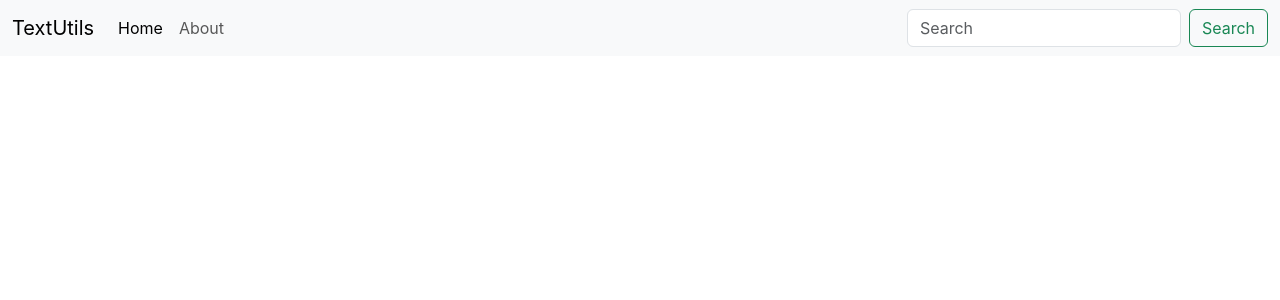
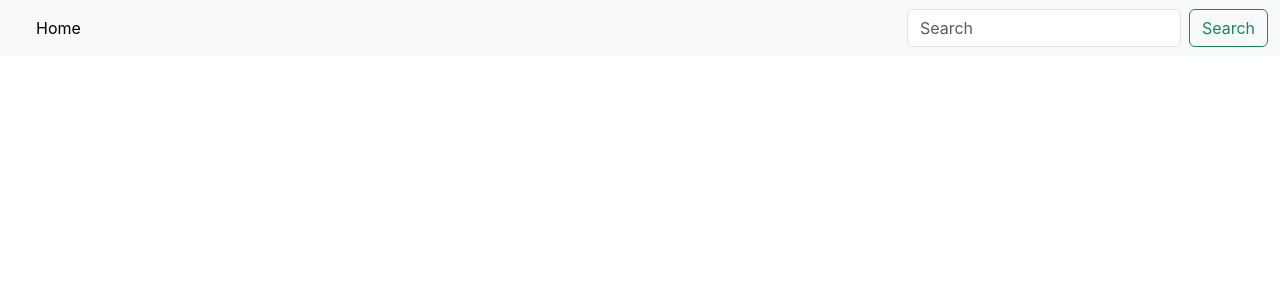
Before and after one commit to Mohammed-Nur-030/my-app, a React (Create React App) app: page / in a window 1280 px wide. Shown: the top 300 px of the page. Built offline with nearby package versions, Linux system fonts and the light colour scheme.

Commit message:
End of video6

```diff
--- /dev/null
+++ b/module2.mjs
@@ -0,0 +1,6 @@
+// import ui from './module1.mjs';
+import anyRandomName , {a,c,d} from './module1.mjs';
+console.log(anyRandomName);
+console.log(a);
+console.log(c);
+console.log(d);
--- a/src/App.js
+++ b/src/App.js
@@ -1,5 +1,8 @@
 import logo from './logo.svg';
 import './App.css';
+import Navbar from './components/Navbar';
+
+
 
 
 // let name= "Mohammed Nur ;)";
@@ -26,30 +29,13 @@
 
 
      <>
-     <nav className="navbar navbar-expand-lg bg-body-tertiary">
-  <div className="container-fluid">
-    <a className="navbar-brand"  href="/">TextUtils</a >
-    <button className="navbar-toggler" type="button" data-bs-toggle="collapse" data-bs-target="#navbarSupportedContent" aria-controls="navbarSupportedContent" aria-expanded="false" aria-label="Toggle navigation">
-      <span className="navbar-toggler-icon"></span >
-    </button>
-    <div className="collapse navbar-collapse" id="navbarSupportedContent">
-      <ul className="navbar-nav me-auto mb-2 mb-lg-0">
-        <li className="nav-item">
-          <a className="nav-link active" aria-current="page"  href="/">Home</a>
-        </li>
-        <li className="nav-item">
-          <a className="nav-link"  href="/">About</a >
-        </li>
+      {/* <Navbar  title="This title is added through props"  aboutText="AboutTExt using props"   /> */}
 
-      </ul>
-      <form className="d-flex" role="search">
-        <input className="form-control me-2" type="search" placeholder="Search" aria-label="Search"/>
-        <button className="btn btn-outline-success" type="submit">Search</button>
-      </form>
-    </div>
-  </div>
-</nav>
 
+      {/* default props */}
+      {/* <Navbar   /> */}
+
+      <Navbar/>
 
 
      </>
--- /dev/null
+++ b/src/components/Navbar.js
@@ -0,0 +1,43 @@
+import React from 'react'
+import PropTypes from 'prop-types'
+
+
+export default function Navbar(props) {
+  return (
+    <nav className="navbar navbar-expand-lg bg-body-tertiary">
+    <div className="container-fluid">
+      <a className="navbar-brand"  href="/">{props.title}</a >
+      <button className="navbar-toggler" type="button" data-bs-toggle="collapse" data-bs-target="#navbarSupportedContent" aria-controls="navbarSupportedContent" aria-expanded="false" aria-label="Toggle navigation">
+        <span className="navbar-toggler-icon"></span >
+      </button>
+      <div className="collapse navbar-collapse" id="navbarSupportedContent">
+        <ul className="navbar-nav me-auto mb-2 mb-lg-0">
+          <li className="nav-item">
+            <a className="nav-link active" aria-current="page"  href="/">Home</a>
+          </li>
+          <li className="nav-item">
+            <a className="nav-link"  href="/">{props.aboutText}</a >
+          </li>
+
+        </ul>
+        <form className="d-flex" role="search">
+          <input className="form-control me-2" type="search" placeholder="Search" aria-label="Search"/>
+          <button className="btn btn-outline-success" type="submit">Search</button>
+        </form>
+      </div>
+    </div>
+  </nav>
+  )
+}
+
+Navbar.propTypes ={title:PropTypes.string,
+                    aboutText:PropTypes.string
+                }
+
+Navbar.propTypes ={title:PropTypes.string.isRequired,
+                    aboutText:PropTypes.string.isRequired
+                }
+
+                    // Navbar.defaultProps ={title:'Set Title here',
+                    //                     aboutText:'Set About here'
+                    //                 };
```
Also changed, not shown: module1.mjs (added, +10 -0 lines).
